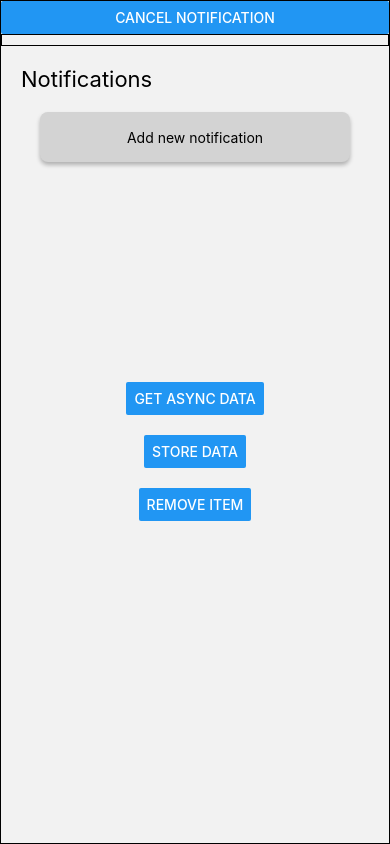
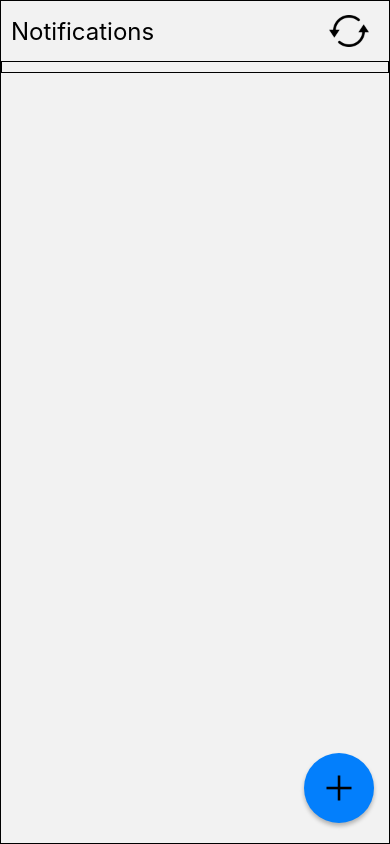
Before and after one commit to tobosten/ActionPriorities, a React Native app: screen /NotificationScreen in a window 390 px wide. Built offline with nearby package versions, Linux system fonts and the light colour scheme; what react-native-push-notification would draw is missing.

Commit message:
Now displays list with notifs from async. Replaced add notification button with FAB. Added refresh button to refresh list. Bug where list does not update right away after adding new notif. (Async needs time to sync?)

```diff
--- a/src/components/FAB.js
+++ b/src/components/FAB.js
@@ -37,7 +37,7 @@ const FAB = ({ onPress }) => {
         >
             <Animated.Image
                 source={require("../assets/staticPlus.png")}
-                style={[{ height: 30, width: 30, transform: [{ rotate: spin }] }, {}]}
+                style={[{ height: 30, width: 30,/*  transform: [{ rotate: spin }] */ }, {}]}
             />
         </TouchableOpacity>
     )
--- a/src/screens/NotificationScreen.js
+++ b/src/screens/NotificationScreen.js
@@ -34,8 +34,6 @@ const NotificationScreen = () => {
     if (displayNotifications == false) {
         if (asyncStorageData !== null) {
             setDisplayNotifications(true)
-
-            /* console.log("async data: ", asyncStorageData[0].title); */
         }
     }
 
@@ -43,14 +41,23 @@ const NotificationScreen = () => {
         /* Can set multiple alarms */
         let daily = null
         dailyRepeat == true ? daily = "day" : null;
-        Notifications.scheduleNotification({
+        let object = {
             title: titleInput,
             message: messageInput,
             date: time,
             repeat: daily,
-            id: "10"
+            id: `${asyncStorageData.length + 1}`
+        }
+
+        Notifications.scheduleNotification({
+            title: object.title,
+            message: object.message,
+            date: time,
+            repeat: object.daily,
+            id: object.id
         })
 
+        storeData(object)
         setTitleInput("")
         setMessageInput("")
         setSelectedTime("Select time")
@@ -59,23 +66,32 @@ const NotificationScreen = () => {
     }
 
 
-    const storeData = async (value) => {
-        let arr = [{ title: "Title2", message: "Message2", date: new Date(), repeat: true, id: "2" }]
+    const storeData = async (object) => {
+        /* Needs refresh button for async list to update in notification screen atm. */
         try {
-            /*  const jsonValue = JSON.stringify(value) */
-            let data = null
-            getData(data);
-            console.log(data);
+            let jsonValue = ""
+            if (asyncStorageData == null) {
+                jsonValue = JSON.stringify([obj])
+            } else {
+                jsonValue = JSON.stringify(
+                    [...asyncStorageData,
+                    {
+                        title: object.title,
+                        message: object.message,
+                        date: object.date,
+                        repeat: object.daily,
+                        id: object.id
+                    }]
+                )
 
-            /* const jsonValue = JSON.stringify(arr)
-            console.log(jsonValue)
-            await AsyncStorage.setItem("@storage_Key", jsonValue) */
+            }
+            await AsyncStorage.setItem("@storage_Key", jsonValue)
         } catch (e) {
 
         }
     }
 
-    const getData = async (data) => {
+    const getData = async () => {
         try {
             const jsonValue = await AsyncStorage.getItem('@storage_Key')
 
@@ -101,40 +117,70 @@ const NotificationScreen = () => {
         setSelectedTime(`${hours} : ${min}`)
     }
 
-    console.log(asyncStorageData)
-
 
     const renderItem = ({ item }) => {
+        let monthArray = ["January", "February", "March", "April", "May", "June",
+            "July", "August", "September", "October", "Novermber", "December"]
+        let newDate = new Date(item.date)
+
+        let day = newDate.getDay()
+        let month = newDate.getMonth()
+        let hours = newDate.getHours()
+        let min = newDate.getMinutes()
 
         return (
-            <View style={{ borderWidth: 1, width: "80%", alignSelf: "center", flexDirection: "row" }}>
-                <View style={{ flex: 1, paddingLeft: 10, borderWidth: 1, }}>
-                    <Text style={{ fontStyle: "italic" }}>Title</Text>
-                    <Text numberOfLines={1} ellipsizeMode='tail' style={{ fontSize: 20 }}>Title1</Text>
+            <View style={[{ /* borderWidth: 1, */borderRadius: 8, width: "95%", alignSelf: "center", flexDirection: "row", backgroundColor: "white", marginVertical: 10 }, borderShadow.depth6]}>
+
+                <View style={{ /* borderWidth: 1,  */flex: 1, padding: 5, }}>
+                    <Text style={{ marginLeft: 5, marginTop: 5, marginBottom: 5, fontSize: 17 }}>{item.title}</Text>
+                    <View style={[{ padding: 5, margin: 5, borderRadius: 5, borderTopWidth: 1, borderColor: "lightgray" }]}>
+                        <Text>{item.message}</Text>
                     </View>
-                <View style={{ flex: 1, paddingHorizontal: 10, justifyContent: "center", borderWidth: 1, }}>
-                    <Text style={{ fontStyle: "italic" }}>Message</Text>
-                    <Text numberOfLines={1} ellipsizeMode='tail' style={{ marginVertical: 3, }}>Message1Message1Message1</Text>
                 </View>
-                <View style={{ flex: 1, borderWidth: 1, }}>
-                    <Text style={{ fontStyle: "italic" }}>Time</Text>
-                    <Text style={{ fontSize: 20, alignSelf: "center" }}>10:00</Text>
+
+                <View style={{ width: 1, height: "70%", backgroundColor: "lightgray", alignSelf: "center" }} />
+
+                {item.repeat == true ? (
+                    <View style={{ /* borderWidth: 1, */ flex: .3, justifyContent: "center", alignItems: "center" }}>
+                        <Text style={{}}>Daily</Text>
+                        <View style={{ marginVertical: 3, }} />
+                        <Text>{`${hours}:${min}`}</Text>
                     </View>
-            </View >
+                ) : (
+                    <View style={{ /* borderWidth: 1, */ flex: .3, justifyContent: "center", alignItems: "center" }}>
+                        <Text style={{}}>{`${monthArray[month]} ${day}`}</Text>
+                        <View style={{ marginVertical: 3, }} />
+                        <Text>{`${hours}:${min}`}</Text>
+                    </View>
+                )
+                }
+            </View>
         )
     }
 
     return (
         <SafeAreaView style={{ flex: 1, }}>
             <View style={{ borderWidth: 1, flex: 1, }}>
-                <Button
+
+                {/* <Button
                     title="cancel notification"
                     onPress={() => {
-                        /* Notifications.cancelAllNotifications() */
-                        /* Notifications.cancelLocalNotification("10") */
-                        PushNotification.cancelLocalNotification("10")
+                        Notifications.cancelAllNotifications()
+                        PushNotification.cancelLocalNotification("2")
                     }}
+                /> */}
+
+                <View style={{ flexDirection: "row", justifyContent: "center", alignItems: "center" }}>
+                    <Text style={{ marginLeft: 10, fontSize: 24 }}>Notifications</Text>
+                    <TouchableOpacity style={{ marginLeft: "auto", marginRight: 20, marginVertical: 10 }}
+                        onPress={() => { }}>
+                        <Image
+                            source={require("../assets/refreshImage.png")}
+                            style={{ height: 40, width: 40 }}
                         />
+                    </TouchableOpacity>
+                </View>
+
                 <View style={{ borderWidth: 1, padding: 5 }}>
                     <FlatList
                         data={asyncStorageData}
@@ -143,29 +189,22 @@ const NotificationScreen = () => {
                     />
                 </View>
 
+                <View style={{ flex: 1, }}>
 
-                <Text style={{ fontSize: 22, marginTop: 20, marginLeft: 20 }}>Notifications</Text>
-
-                <View style={{ alignItems: "center", }}>
-
-                    <TouchableOpacity style={[{
-                        backgroundColor: "lightgray",
-                        width: "80%",
-                        height: 50,
-                        borderRadius: 8,
-                        justifyContent: "center",
-                        alignItems: "center",
-                        marginVertical: 20,
-                        zIndex: -10
-                    }, borderShadow.depth6]}
+                    <View style={{ marginLeft: "auto", marginTop: "auto", marginRight: 15, marginBottom: 20 }}>
+                        <FAB
                             onPress={() => {
                                 setModalOpen(!modalOpen)
-                        }}>
-                        <Text>Add new notification</Text>
-                    </TouchableOpacity>
+                            }}
+                        />
+                    </View>
 
 
-                    <View style={{ marginTop: 200 }}>
+
+
+
+                    {/*  <View style={{ flexDirection: "row" }}>
+                        <View style={{}}>
                             <Button
                                 title="get async data"
                                 onPress={() => {
@@ -175,17 +214,17 @@ const NotificationScreen = () => {
                             />
                         </View>
 
-                    <View style={{ marginTop: 20 }}>
+                        <View style={{}}>
                             <Button
                                 title="Store data"
                                 onPress={() => {
                                     storeData()
-                                console.log("Storing data", asyncStorageData);
+
                                 }}
                             />
                         </View>
 
-                    <View style={{ marginTop: 20 }}>
+                        <View style={{}}>
                             <Button
                                 title="Remove item"
                                 onPress={async () => {
@@ -194,6 +233,8 @@ const NotificationScreen = () => {
                                 }}
                             />
                         </View>
+                    </View> */}
+
 
 
                     <Modal
@@ -330,32 +371,10 @@ const NotificationScreen = () => {
                                     <Text style={{ fontSize: 18 }}>Confirm</Text>
                                 </TouchableOpacity>
                             </View>
-
                         </View>
-
                     </Modal>
-
-                    {displayNotifications == true ? (
-                        <FlatList
-                            data={asyncStorageData}
-                            renderItem={(item, i) => {
-                                return (
-                                    <Text>{ }</Text>
-                                )
-                            }}
-                            keyExtractor={(item, index) => index}
-                        />
-                    ) : (
-                        <></>
-                    )}
-
-
-
                 </View>
-
-
             </View>
-
         </SafeAreaView >
     )
 }
```
Also changed, not shown: src/assets/refreshImage.png (added). Lines whose indentation alone changed are shown as unchanged.
